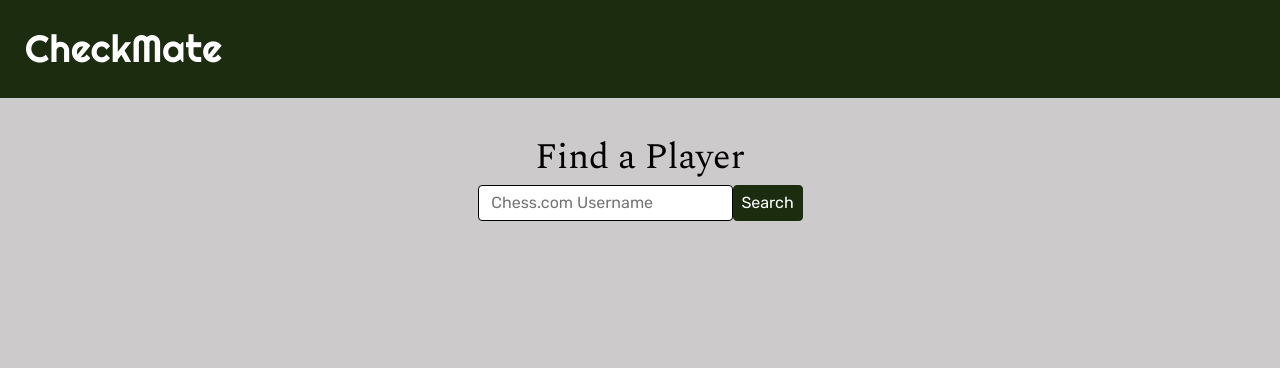
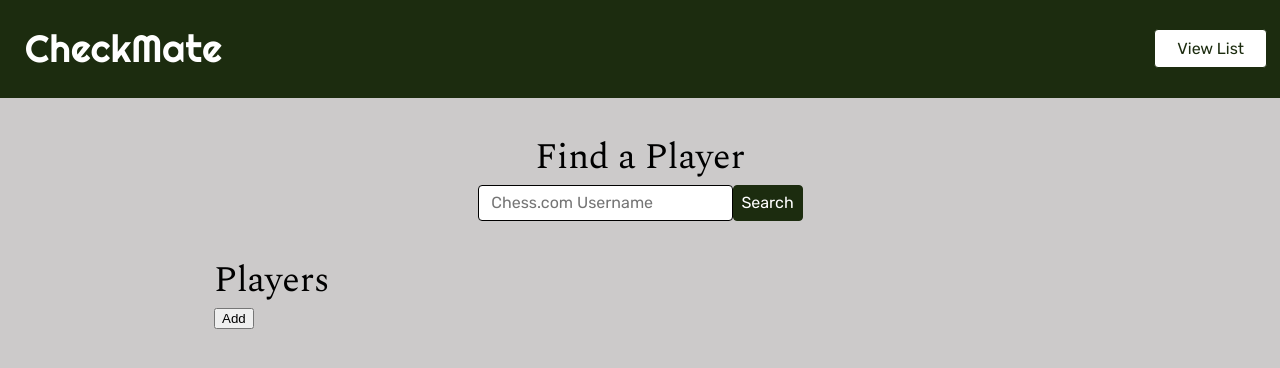
Before and after one commit to Jktanisaka/CheckMate, a website: page index.html in a window 1280 px wide. Drawn offline with nearby package versions, Linux system fonts and the light colour scheme.

Commit message:
created button for view list

```diff
--- a/css/styles.css
+++ b/css/styles.css
@@ -28,6 +28,10 @@
 
 .justify-center {
   justify-content: center;
+}
+
+.justify-between {
+  justify-content: space-between;
 }
 
 .flex {
@@ -189,6 +193,18 @@ h4 {
   margin-bottom: 0.8rem;
 }
 
+.view-list-button {
+  font-family: Rubik, sans-serif;
+  font-size: 16px;
+  color: #1c2c0f;
+  background-color: white;
+  height: 39px;
+  width: 113px;
+  border-radius: 4px;
+  border: 1px solid #1c2c0f;
+  margin-right: 0.8rem;
+}
+
 @media screen and (max-width: 768px) {
   .h3-desktop {
     display: none;
--- a/index.html
+++ b/index.html
@@ -19,8 +19,9 @@
   <div class="green">
     <header>
       <div class="row">
-        <div class="column-full green">
+        <div class="column-full green flex justify-between align-center">
           <h1 class="logo">CheckMate</h1>
+          <button type="button" class="view-list-button" id="view-list-button">View List</button>
         </div>
       </div>
     </header>
@@ -88,6 +89,12 @@
           </div>
         </div>
       </div>
+      <div class="row justify-center">
+        <div class="column-full">
+          <h2>Players</h2>
+          <button>Add</button>
+        </div>
+      </div>
     </main>
   </div>
   <script src="js/data.js"></script>
```
